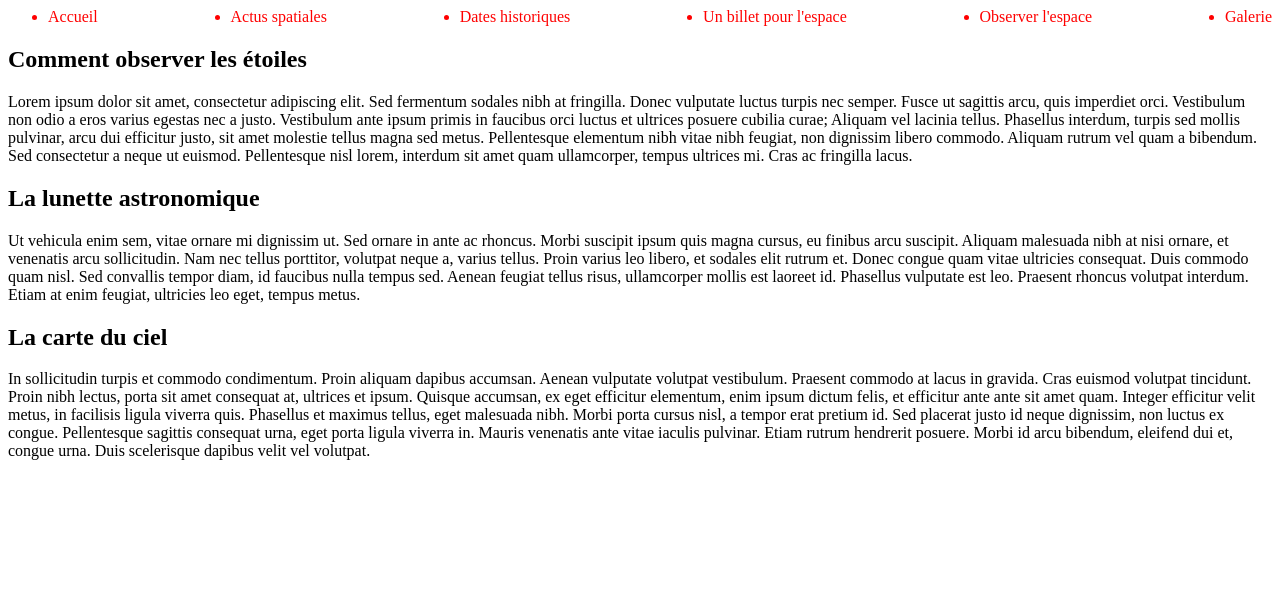
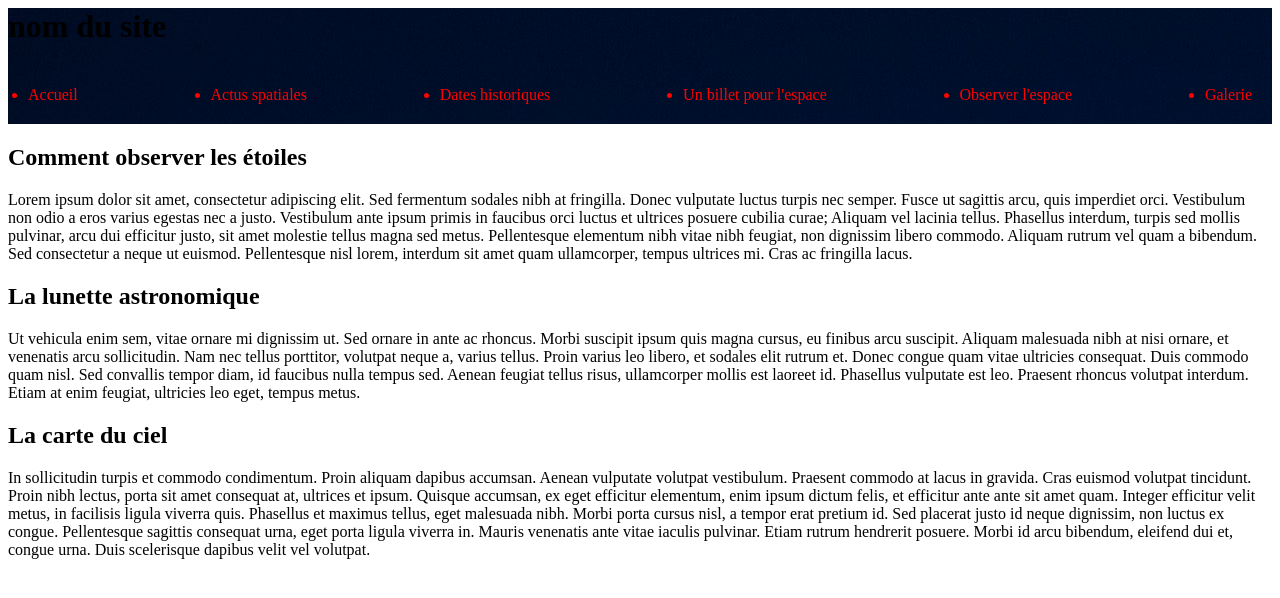
Before and after one commit to FabienNiepceron/Astronomy-Projet, a plain HTML site: page observation.html in a window 1280 px wide. Drawn offline with Linux system fonts and the light colour scheme; files whose address does not match are found by name.

Commit message:
modif css pour le header background

```diff
--- a/observation.html
+++ b/observation.html
@@ -10,7 +10,7 @@
 <body>
 
     <header>
-        <h1></h1>
+        <h1>nom du site</h1>
         <nav>
             <ul class="nav-menu">
                 <li>Accueil <a href="index.html"></a></li>
--- a/style.css
+++ b/style.css
@@ -1,7 +1,16 @@
+header {
+    background-color: black;
+    background-image: url("/home/ingrid/Wild -Code-School/Astronomy-Projet/Image-galerie/pexels-frank-cone-4555142.jpg");
+    background-repeat: no-repeat;
+    background-size: auto;
+    background-origin: content-box;
+
+}
 ul.nav-menu{
     display: flex;
     flex-direction: row;
     justify-content: space-between;
     color: red;
     font-weight: 200;
+    padding: 20px;
 }
```
